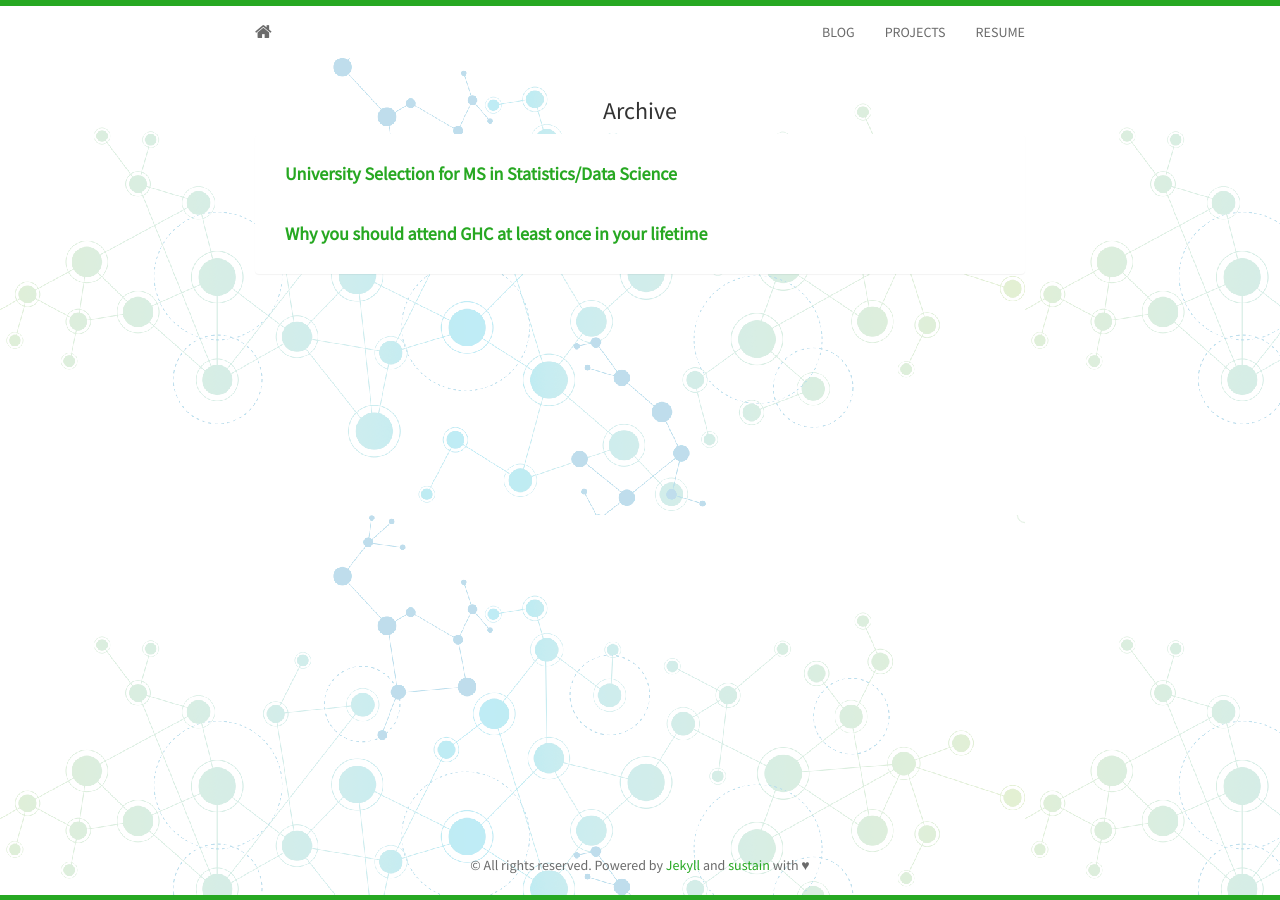
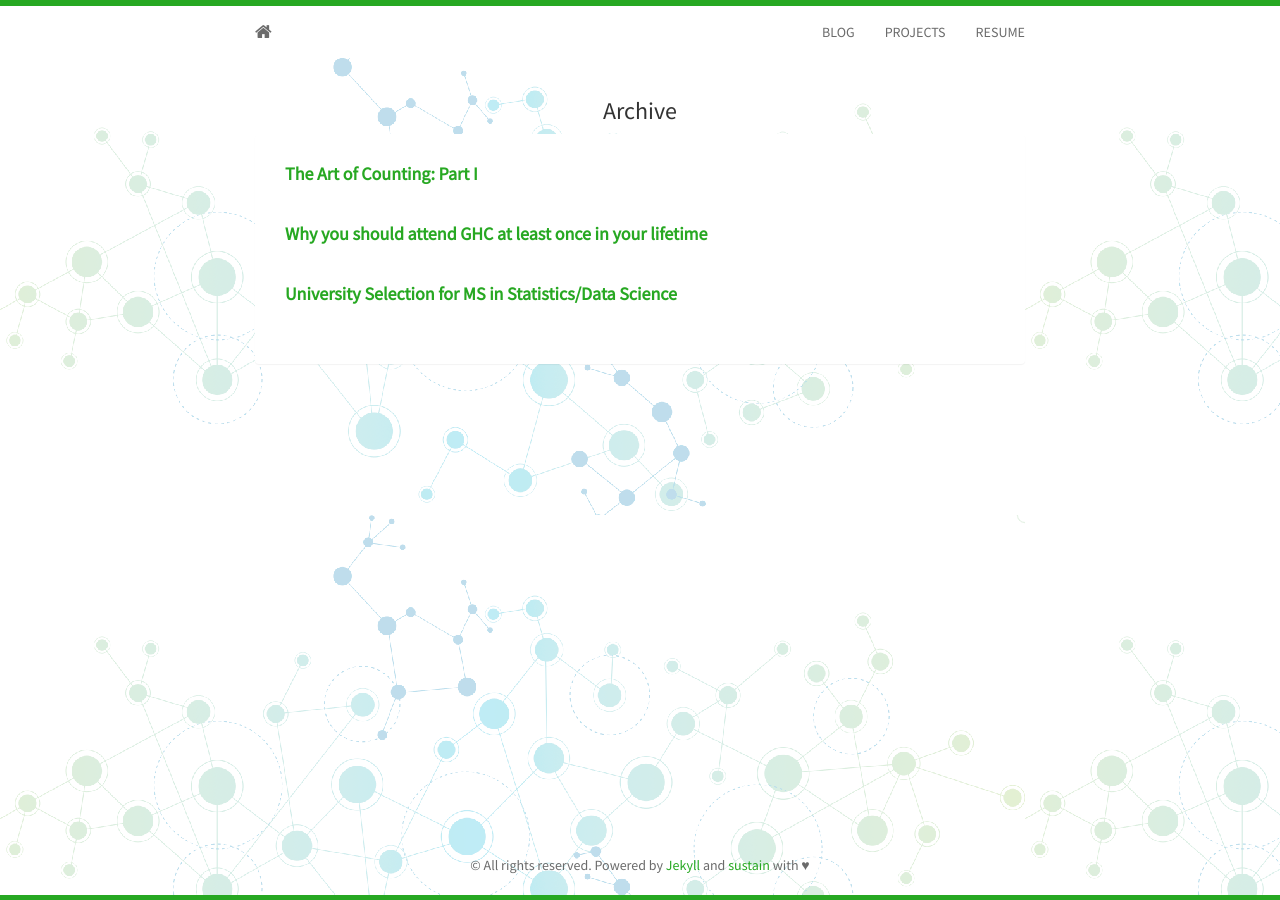
Before and after one commit to ShreyaKhurana/shreyakhurana.github.io, a Jekyll site: the page built from blog.html, in a window 1280 px wide. Built offline with Jekyll 4.4.1, drawn with Linux system fonts in a browser that asks for light colours; nearby versions of some CDN libraries.

Commit message:
added counting blog 1

```diff
--- a/blog.html
+++ b/blog.html
@@ -9,10 +9,18 @@
     <div class="panel-body">
       <div class="col-sm-8 col-md-8 col-lg-8">
         <h5 style="text-align: left">
-         <strong><a href="https://medium.com/@shreyakhurana11235/nailing-your-university-selection-for-data-science-applications-af2db6bc3b91">University Selection for MS in Statistics/Data Science</a></strong>
-         <br>
-         <br>
-         <strong><a href="https://medium.com/@shreyakhurana11235/why-you-should-attend-ghc-at-least-once-in-your-lifetime-f2e3e603028c">Why you should attend GHC at least once in your lifetime</a></strong>
+          <strong><a href="https://medium.com/@shreyakhurana11235/the-art-of-counting-part-i-edf212ce865d">The Art of Counting: Part I</a></strong>
+          <br>
+          <br>
+
+          <strong><a href="https://medium.com/@shreyakhurana11235/why-you-should-attend-ghc-at-least-once-in-your-lifetime-f2e3e603028c">Why you should attend GHC at least once in your lifetime</a></strong>
+          <br>
+          <br>
+
+          <strong><a href="https://medium.com/@shreyakhurana11235/nailing-your-university-selection-for-data-science-applications-af2db6bc3b91">University Selection for MS in Statistics/Data Science</a></strong>
+          <br>
+          <br>
+
         </h5>
       </div>
 
```
